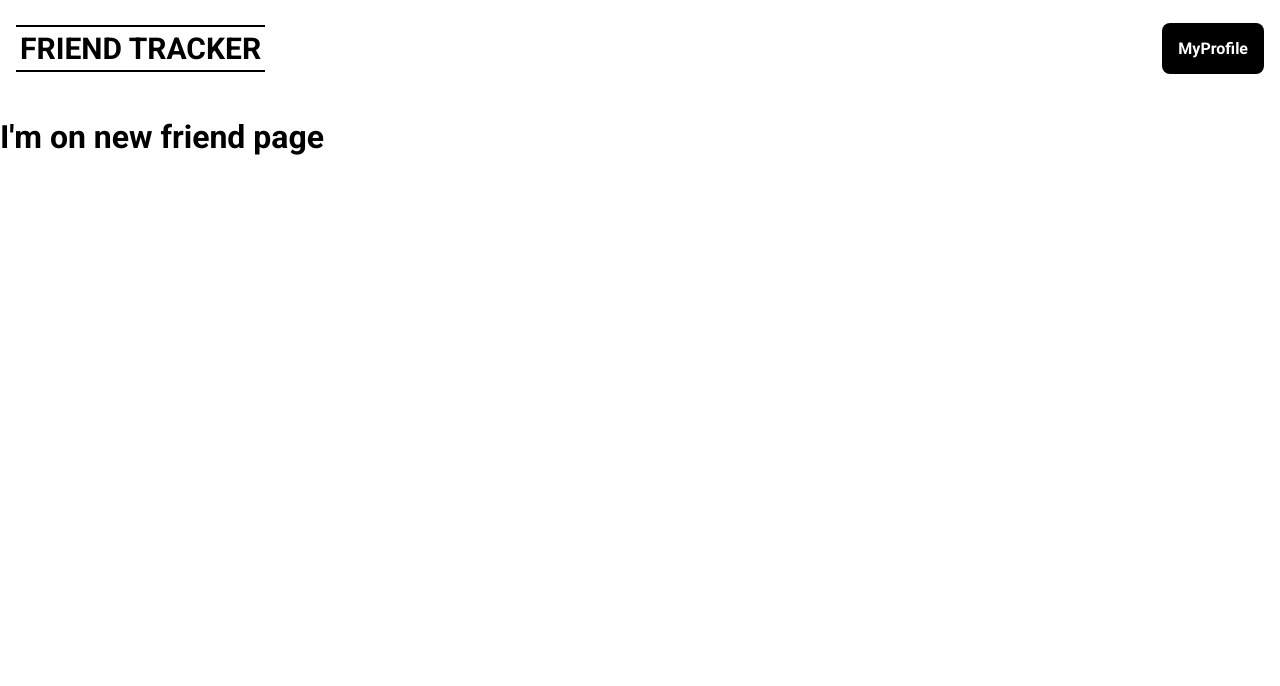
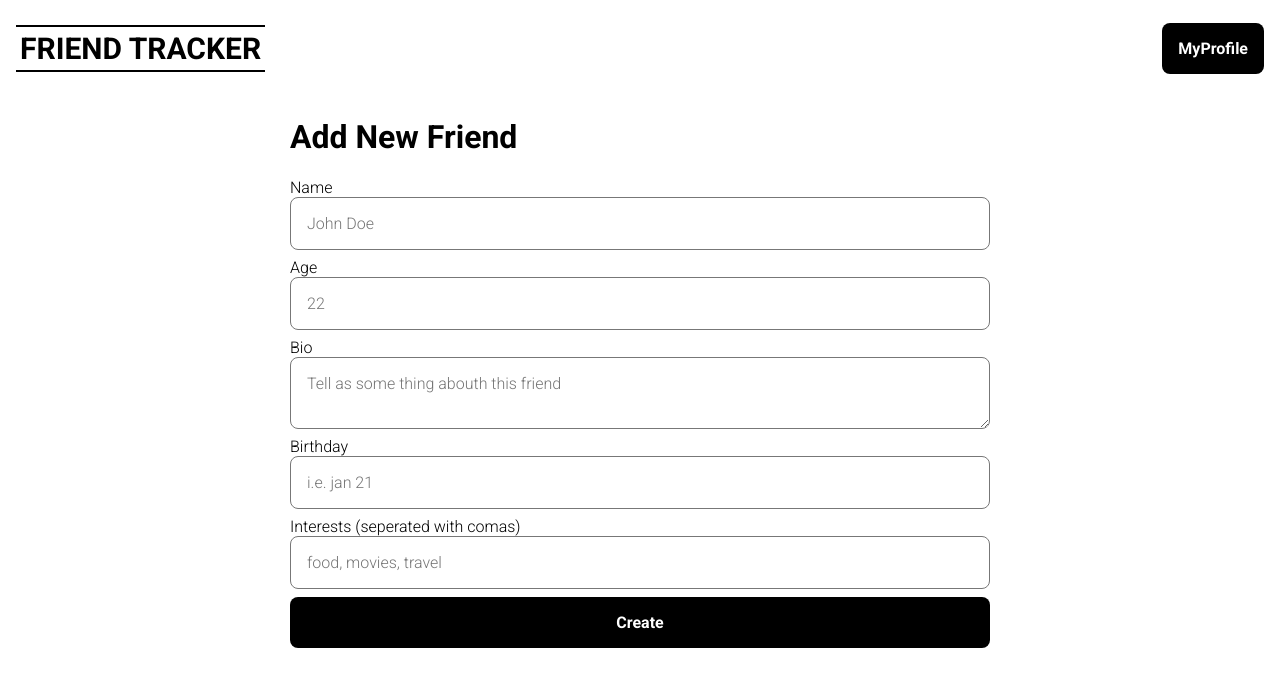
Before and after one commit to Nishant-l/FriendsTracker, a React (Create React App) app: page /new-friend in a window 1280 px wide. Shown: the top 686 px of the page. Built offline with nearby package versions, Linux system fonts and the light colour scheme.

Commit message:
Added form to add new friend;

```diff
--- a/src/App.js
+++ b/src/App.js
@@ -18,7 +18,7 @@ export  const App = () =>  {
         <Route path="/" element={<div className={style.contentContainer}><FriendsPage/></div>}/>
         <Route path="/userProfile" element={<div className={style.contentContainer}><UserProfilePage/></div>}/>
         <Route path="/friendDetails/:id" element={<div className={style.contentContainer}><FriendDetailPage/></div>}/>
-        <Route path="/new-friend" element={<NewFriendPage/>} />
+        <Route path="/new-friend" element={<div className={style.contentContainer}><NewFriendPage/></div>} />
       </Routes>
     </FavoritesProvider>
     </BrowserRouter>
--- a/src/Pages/NewFraiendPage.js
+++ b/src/Pages/NewFraiendPage.js
@@ -1,6 +1,69 @@
+import { useState } from "react";
+import styles from './newFriendPage.module.css'
+
 const NewFriendPage = () => {
+    const  [name,setName] = useState('');
+    const  [age,setAge] = useState('');
+    const  [bio,setBio] = useState('');
+    const  [birthday,setBirthday] = useState('');
+    const  [interests,setInterests] = useState('');
     return(
-        <h1>I'm on new friend page</h1>
+        <>
+        <h1>Add New Friend</h1>
+        <div className={styles.infoForm}>
+            <label htmlFor="name">
+                Name
+            </label>
+            <input
+                id="name"
+                placeholder="John Doe"
+                type="text"
+                value={name}
+                onChange={(e)=>{setName(e.target.value)}}
+            />
+             <label htmlFor="age">
+                Age
+            </label>
+            <input
+                id="age"
+                placeholder="22"
+                type="number"
+                value={age}
+                onChange={(e)=>{setAge(Number(e.target.value))}}
+            />
+             <label htmlFor="bio">
+                Bio
+            </label>
+            <textarea
+                id="bio"
+                placeholder="Tell as some thing abouth this friend"
+                type="text"
+                value={bio}
+                onChange={(e)=>{setBio(e.target.value)}}
+            />
+             <label htmlFor="birthday">
+                Birthday
+            </label>
+            <input
+                id="birthday"
+                placeholder="i.e. jan 21"
+                type="text"
+                value={birthday}
+                onChange={(e)=>{setBirthday(e.target.value)}}
+            />
+             <label htmlFor="interests">
+                Interests (seperated with comas)
+            </label>
+            <input
+                id="interests"
+                placeholder="food, movies, travel"
+                type="text"
+                value={interests}
+                onChange={(e)=>{setInterests(e.target.value)}}
+            />
+            <button>Create</button>
+        </div>
+        </>
     );
 }
 
--- /dev/null
+++ b/src/Pages/newFriendPage.module.css
@@ -0,0 +1,7 @@
+.infoForm > input,
+.infoForm > textarea,
+.infoForm > button {
+    box-sizing: border-box;
+    margin-bottom: 8px;
+    width: 100%;
+}
--- a/src/index.css
+++ b/src/index.css
@@ -21,3 +21,12 @@ button{
   font-weight: bold;
   padding: 16px;
 }
+
+input, textarea {
+  border: 1px solid #777;
+  border-radius: 8px;
+  display: block;
+  font-family: 'Roboto', sans-serif;
+  font-size: 16px;
+  padding: 16px;
+}
```
